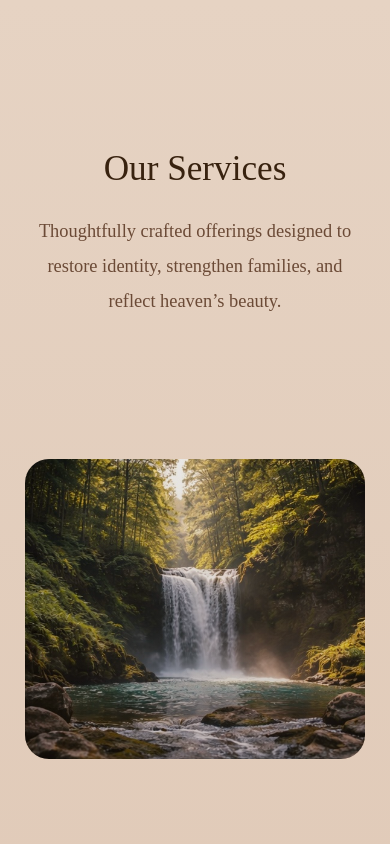
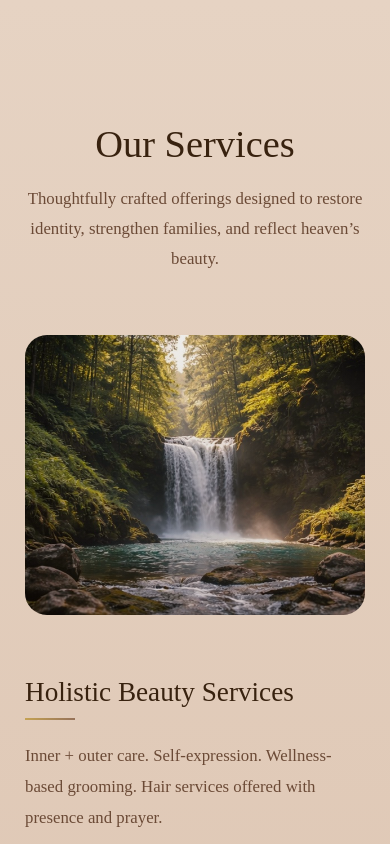
Before and after one commit to KrishnanN27/knewyouv2, a React (Vite) app in the folder knewyou/: page / in a window 390 px wide. Shown: the part 6020-6864 px from the top of the page. Built offline with nearby package versions, Linux system fonts and the light colour scheme; a web font is replaced by a local one.

Commit message:
Services compact  draft

```diff
--- a/knewyou/src/sections/Services.css
+++ b/knewyou/src/sections/Services.css
@@ -3,7 +3,7 @@
 /* ============================= */
 
 .services-section {
-  padding: 160px 40px;
+  padding: 110px 40px;
   background:
     linear-gradient(
       180deg,
@@ -19,20 +19,20 @@
 
 .services-header {
   text-align: center;
-  max-width: 800px;
-  margin: 0 auto 140px;
+  max-width: 750px;
+  margin: 0 auto 90px;
 }
 
 .services-header h2 {
-  font-size: 2.8rem;
-  margin-bottom: 25px;
+  font-size: 2.4rem;
+  margin-bottom: 18px;
   color: #38220f;
   font-weight: 500;
 }
 
 .services-header p {
-  font-size: 1.15rem;
-  line-height: 1.9;
+  font-size: 1.05rem;
+  line-height: 1.8;
   color: #6b4a36;
 }
 
@@ -41,7 +41,7 @@
 /* ============================= */
 
 .services-wrapper {
-  max-width: 1200px;
+  max-width: 1150px;
   margin: auto;
 }
 
@@ -52,16 +52,15 @@
 .service-row {
   display: grid;
   grid-template-columns: 1fr 1fr;
-  gap: 100px;
+  gap: 70px;
   align-items: center;
-  margin-bottom: 160px;
+  margin-bottom: 100px;
 }
 
 .service-row:last-child {
   margin-bottom: 0;
 }
 
-/* Reverse layout */
 .service-row.reverse {
   direction: rtl;
 }
@@ -75,13 +74,13 @@
 /* ============================= */
 
 .service-image {
-  height: 450px;
+  height: 360px;
   background-size: cover;
   background-position: center;
-  border-radius: 24px;
+  border-radius: 22px;
   position: relative;
   overflow: hidden;
-  transition: transform 0.5s ease;
+  transition: transform 0.4s ease;
 }
 
 .service-image::after {
@@ -90,13 +89,13 @@
   inset: 0;
   background: linear-gradient(
     to bottom,
-    rgba(56, 34, 15, 0.1),
-    rgba(56, 34, 15, 0.25)
+    rgba(56, 34, 15, 0.08),
+    rgba(56, 34, 15, 0.2)
   );
 }
 
 .service-row:hover .service-image {
-  transform: scale(1.03);
+  transform: scale(1.02);
 }
 
 /* ============================= */
@@ -104,30 +103,22 @@
 /* ============================= */
 
 .service-content {
-  padding: 10px 0;
+  padding: 0;
 }
 
 .service-content h3 {
-  font-size: 2rem;
-  margin-bottom: 30px;
+  font-size: 1.7rem;
+  margin-bottom: 20px;
   color: #38220f;
   font-weight: 500;
 }
 
-.service-content p {
-  font-size: 1.1rem;
-  line-height: 1.95;
-  color: #6b4a36;
-  max-width: 520px;
-}
-
-/* Subtle decorative divider under heading */
 .service-content h3::after {
   content: "";
   display: block;
-  width: 60px;
+  width: 50px;
   height: 2px;
-  margin-top: 14px;
+  margin-top: 10px;
   background: linear-gradient(
     90deg,
     #c5a253,
@@ -135,25 +126,22 @@
   );
 }
 
+.service-content p {
+  font-size: 1.05rem;
+  line-height: 1.85;
+  color: #6b4a36;
+  max-width: 480px;
+}
+
 /* ============================= */
 /* RESPONSIVE */
 /* ============================= */
 
-@media (max-width: 1000px) {
-  .service-row {
-    gap: 60px;
-  }
-
-  .service-image {
-    height: 380px;
-  }
-}
-
 @media (max-width: 900px) {
   .service-row {
     grid-template-columns: 1fr;
-    gap: 50px;
-    margin-bottom: 120px;
+    gap: 35px;
+    margin-bottom: 80px;
   }
 
   .service-row.reverse {
@@ -161,18 +149,14 @@
   }
 
   .service-image {
-    height: 300px;
+    height: 280px;
   }
 
   .services-section {
-    padding: 120px 25px;
+    padding: 90px 25px;
   }
 
-  .services-header h2 {
-    font-size: 2.2rem;
-  }
-
-  .service-content h3 {
-    font-size: 1.6rem;
+  .services-header {
+    margin-bottom: 60px;
   }
 }
```
